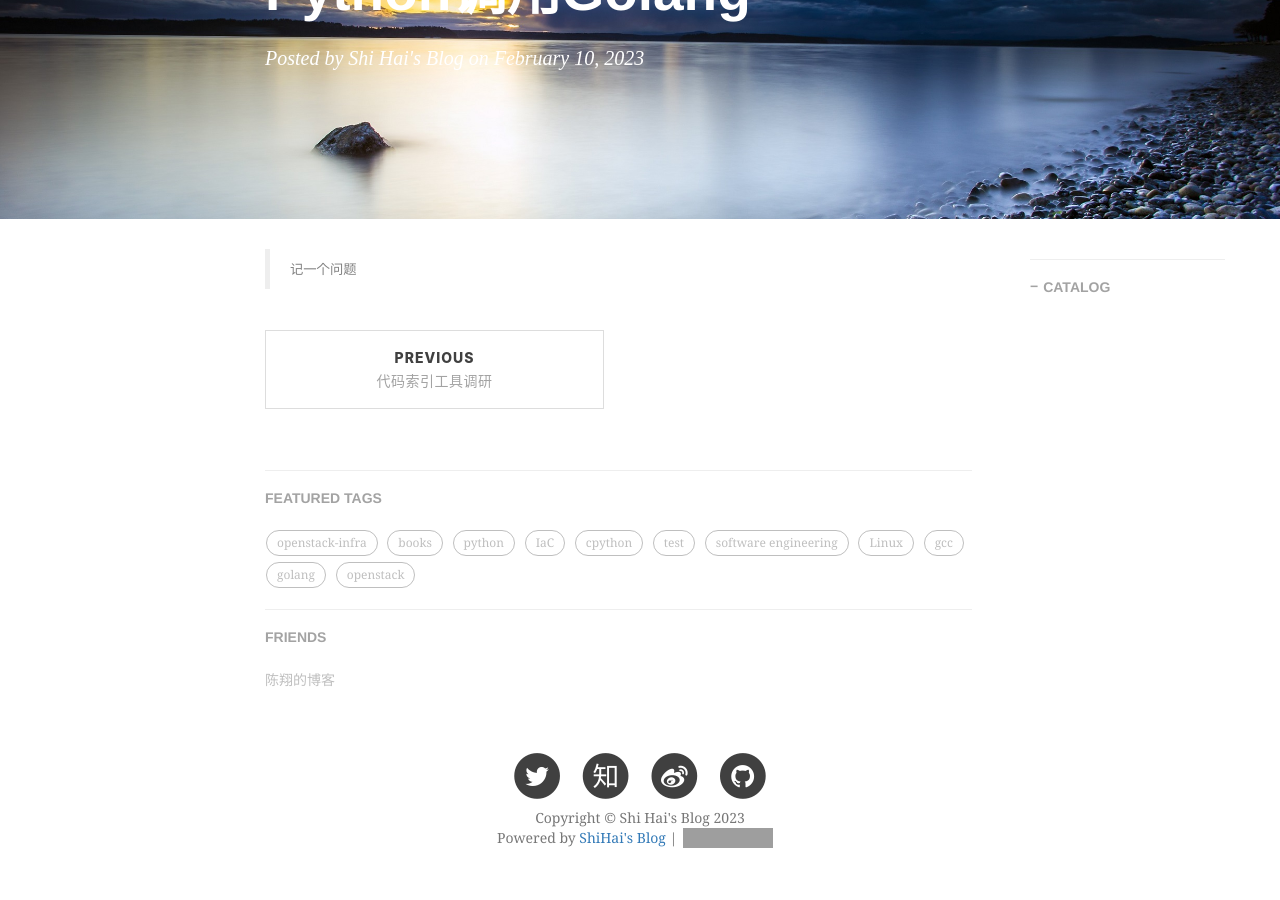
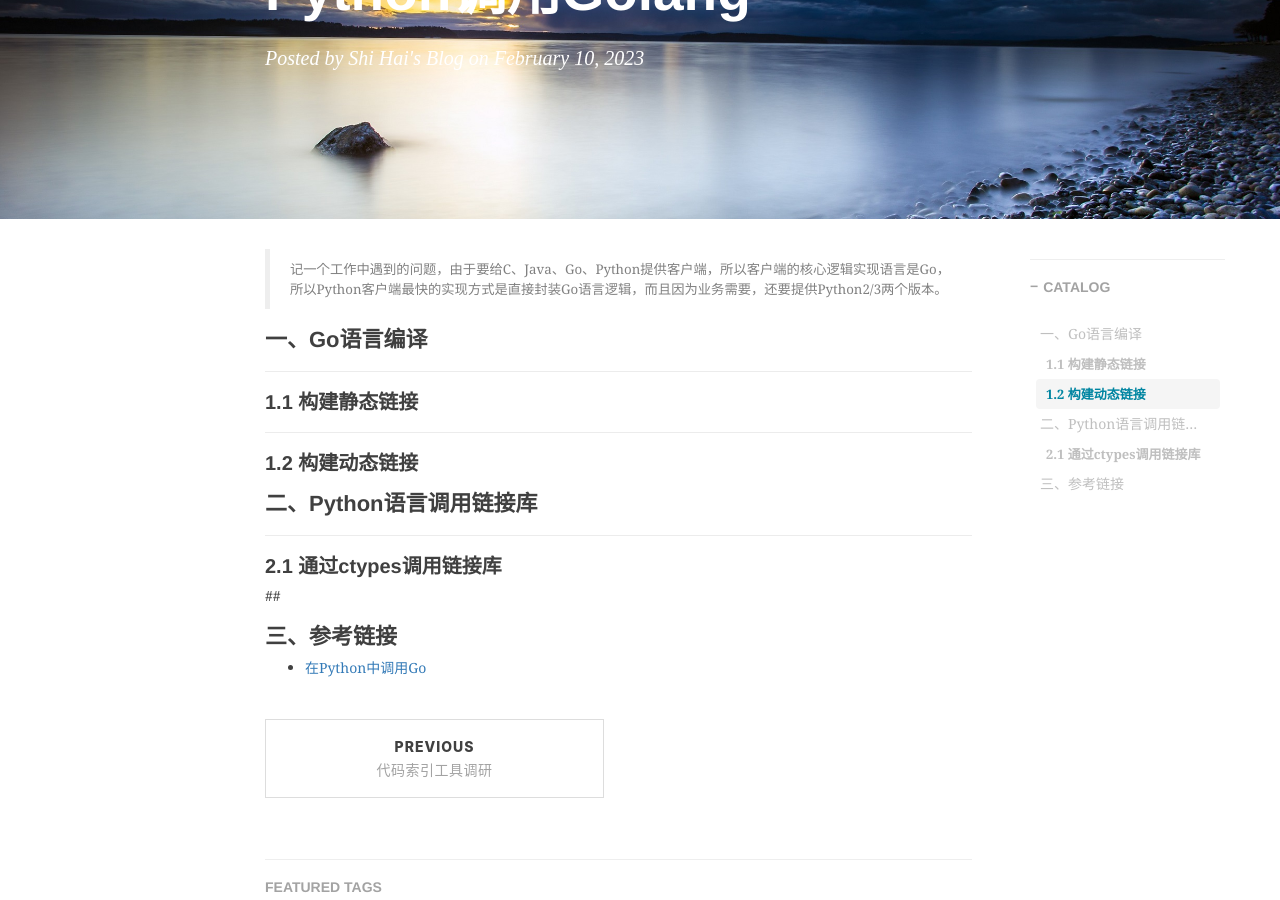
Before and after one commit to shihai1991/shihai1991.github.io, a Jekyll site: the page built from _posts/2023-02-10-python调用c.md, in a window 1280 px wide and 900 px high, scrolled down 236 px. Built offline with Jekyll 4.4.1, drawn with Linux system fonts in a browser that asks for light colours; nearby versions of some CDN libraries; comment, search, counter and statistics services are not loaded; grey boxes are pictures that could not be loaded.

Commit message:
Update 2023-02-10-python调用c.md

```diff
--- a/_posts/2023-02-10-python调用c.md
+++ b/_posts/2023-02-10-python调用c.md
@@ -10,4 +10,15 @@ tags:
   - c
 time: '2023.02.10 10:16:00'
 ---
-> 记一个问题
+> 记一个工作中遇到的问题，由于要给C、Java、Go、Python提供客户端，所以客户端的核心逻辑实现语言是Go，所以Python客户端最快的实现方式是直接封装Go语言逻辑，而且因为业务需要，还要提供Python2/3两个版本。
+
+# 一、Go语言编译
+## 1.1 构建静态链接
+## 1.2 构建动态链接
+
+# 二、Python语言调用链接库
+## 2.1 通过ctypes调用链接库
+##
+
+# 三、参考链接
+- [在Python中调用Go](https://zhuanlan.zhihu.com/p/518374146)
```
